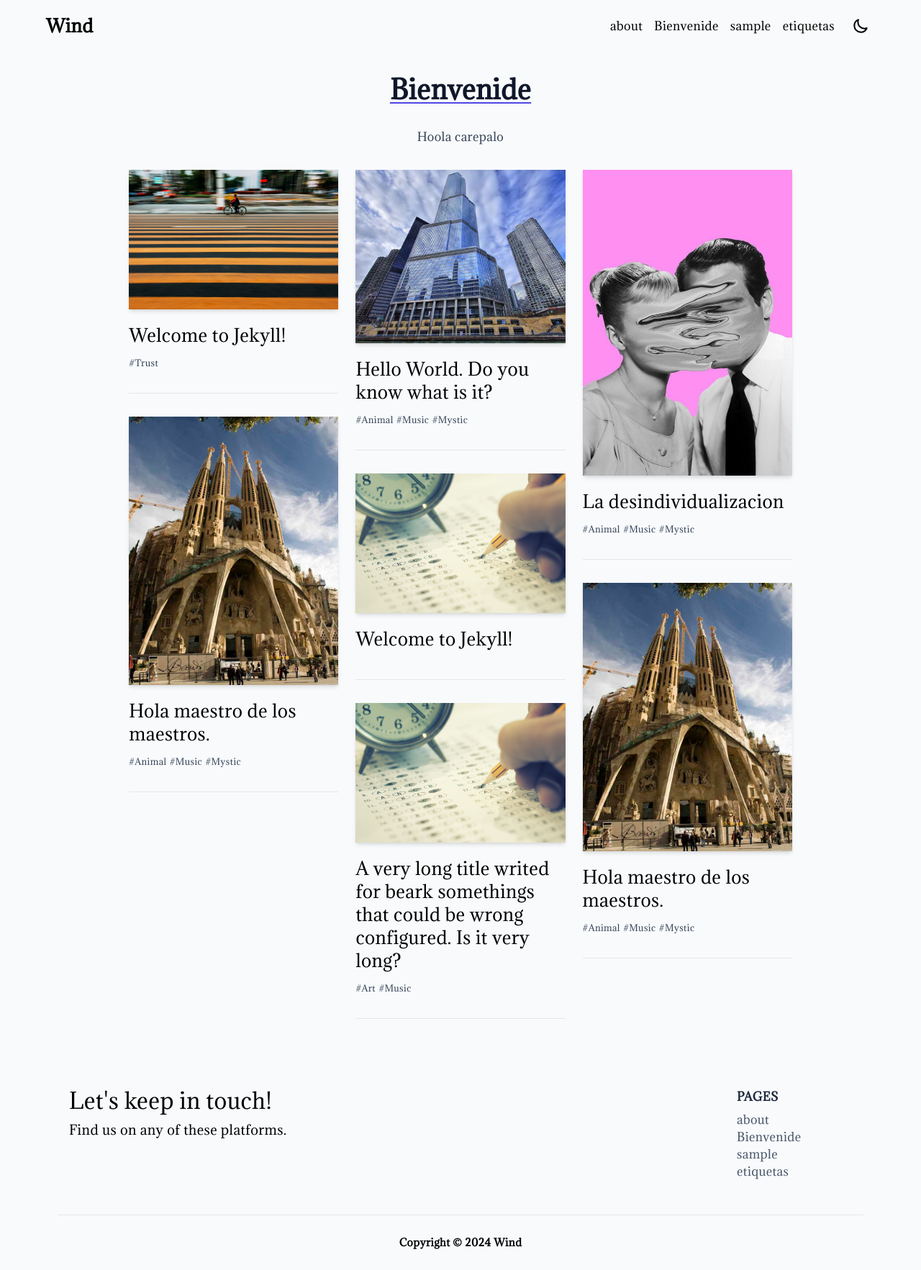
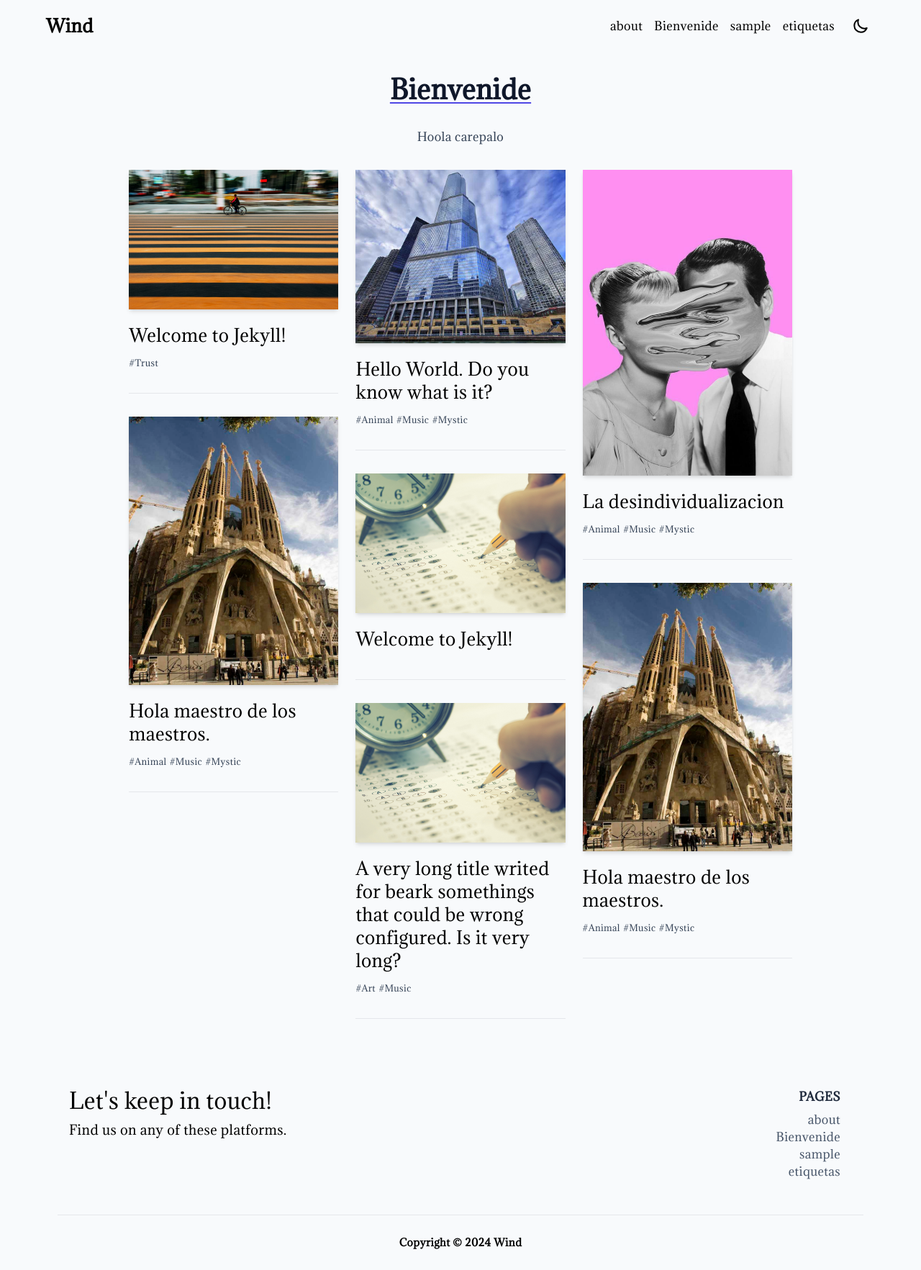
Before and after one commit to a-chacon/wind, a Jekyll site: the page built from index.md, in a window 1280 px wide. Shown: the whole page at 72% size. Built offline with Jekyll 4.4.1, drawn with Linux system fonts in a browser that asks for light colours; our own code applies the rules of GitHub Pages for plain Markdown files.

Commit message:
fix: align footer pages

```diff
--- a/_includes/footer.html
+++ b/_includes/footer.html
@@ -11,7 +11,7 @@
         {% include social.html %}
       </div>
       <div class="w-full lg:w-6/12 px-4">
-        <div class="flex flex-wrap items-top mb-6">
+        <div class="flex flex-wrap text-right mb-6">
           <div class="w-full lg:w-4/12 px-4 ml-auto">
             <span class="block uppercase text-slate-800 dark:text-slate-200 font-semibold mb-2">{{ site.data[site.lang].footer.pages | default: "Pages" }}</span>
             <ul>
--- a/_layouts/home.html
+++ b/_layouts/home.html
@@ -10,7 +10,7 @@ layout: base
 <div class="md:w-4/5 mx-auto gap-4 md:gap-6 columns-2 md:columns-3">
   {% for post in site.posts %}
   <div class="md:fadeIn border-b pb-8 mb-8 break-inside-avoid-column ">
-    <div class="hover:underline hover:decoration-2 hover:underline-offset-4 transition ease-in-out delay-150 hover:-translate-y-1 hover:scale-105 duration-300">
+    <div class="hover:underline hover:decoration-2 hover:underline-offset-4 transition ease-in-out delay-150 hover:-translate-y-1 hover:scale-104 duration-300">
       <a href="{{ post.url }}" >
         <img src="{{ post.image }}" alt="" class="w-full max-w-screen-sm h-auto shadow-md">
         <h2 class="text-lg md:text-xl lg:text-2xl pt-5 text-ellipsis overflow-hidden">{{post.title}}</h2>
```
Also changed, not shown: assets/dist-style.css.
